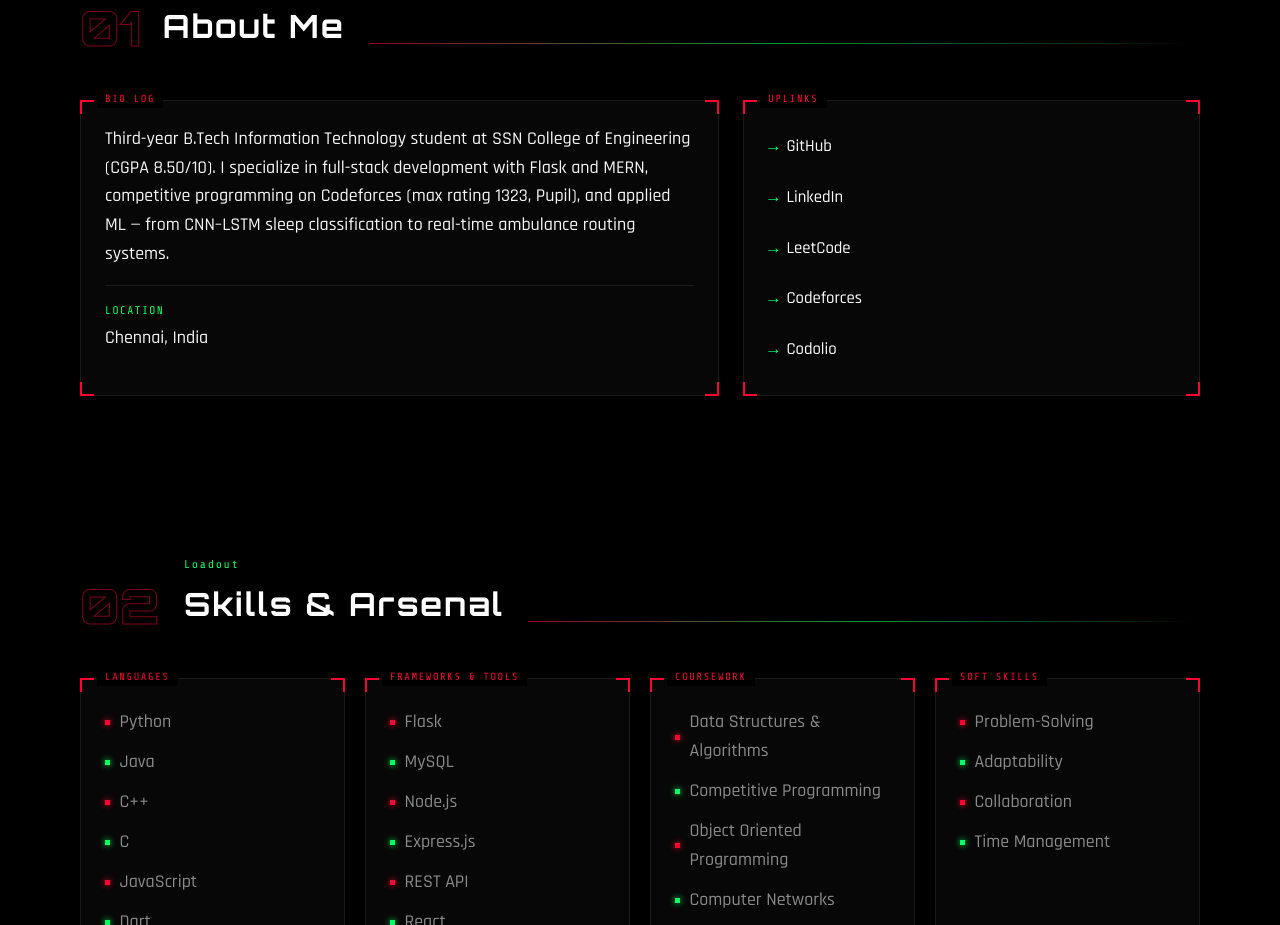
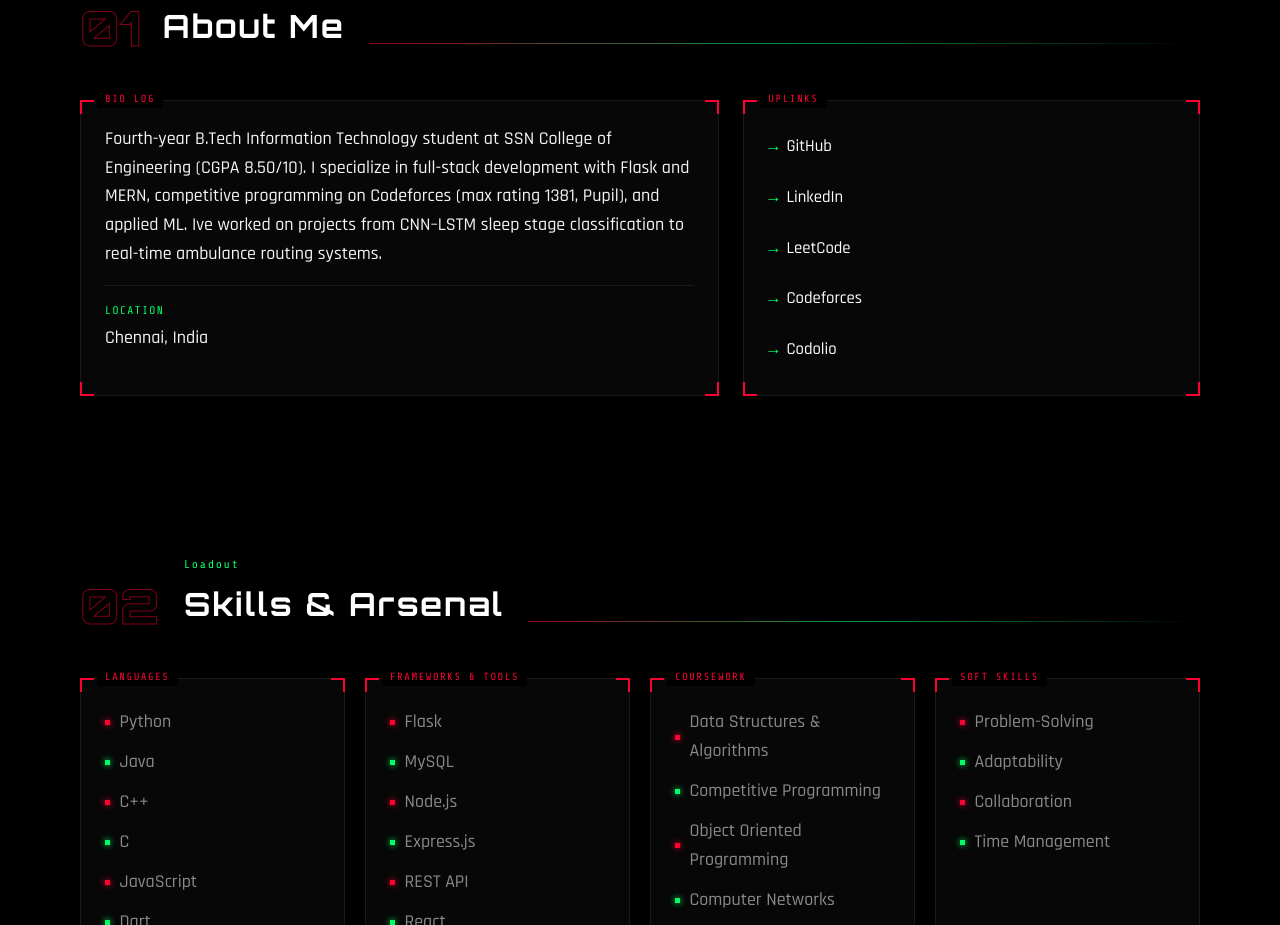
Before and after one commit to Harikaran14/Portfolio, a React (Vite) app: page / in a window 1280 px wide. Shown: the part 920-1845 px from the top of the page. Built offline with nearby package versions, Linux system fonts and the light colour scheme.

Commit message:
changed portfolio.js

```diff
--- a/src/data/portfolio.js
+++ b/src/data/portfolio.js
@@ -16,7 +16,7 @@ export const profile = {
     { label: 'CODEFORCES', value: '1381', suffix: 'Pupil', color: 'red' },
     { label: 'JEE MAINS', value: '96', suffix: 'Percentile', color: 'white' },
   ],
-  bio: `Third-year B.Tech Information Technology student at SSN College of Engineering (CGPA 8.50/10). I specialize in full-stack development with Flask and MERN, competitive programming on Codeforces (max rating 1323, Pupil), and applied ML — from CNN–LSTM sleep classification to real-time ambulance routing systems.`,
+  bio: `Fourth-year B.Tech Information Technology student at SSN College of Engineering (CGPA 8.50/10). I specialize in full-stack development with Flask and MERN, competitive programming on Codeforces (max rating 1381, Pupil), and applied ML. Ive worked on projects from CNN–LSTM sleep stage classification to real-time ambulance routing systems.`,
   social: {
     github: 'https://github.com/Harikaran14',
     linkedin: 'https://www.linkedin.com/in/harikaran-c-42205b306',
```
